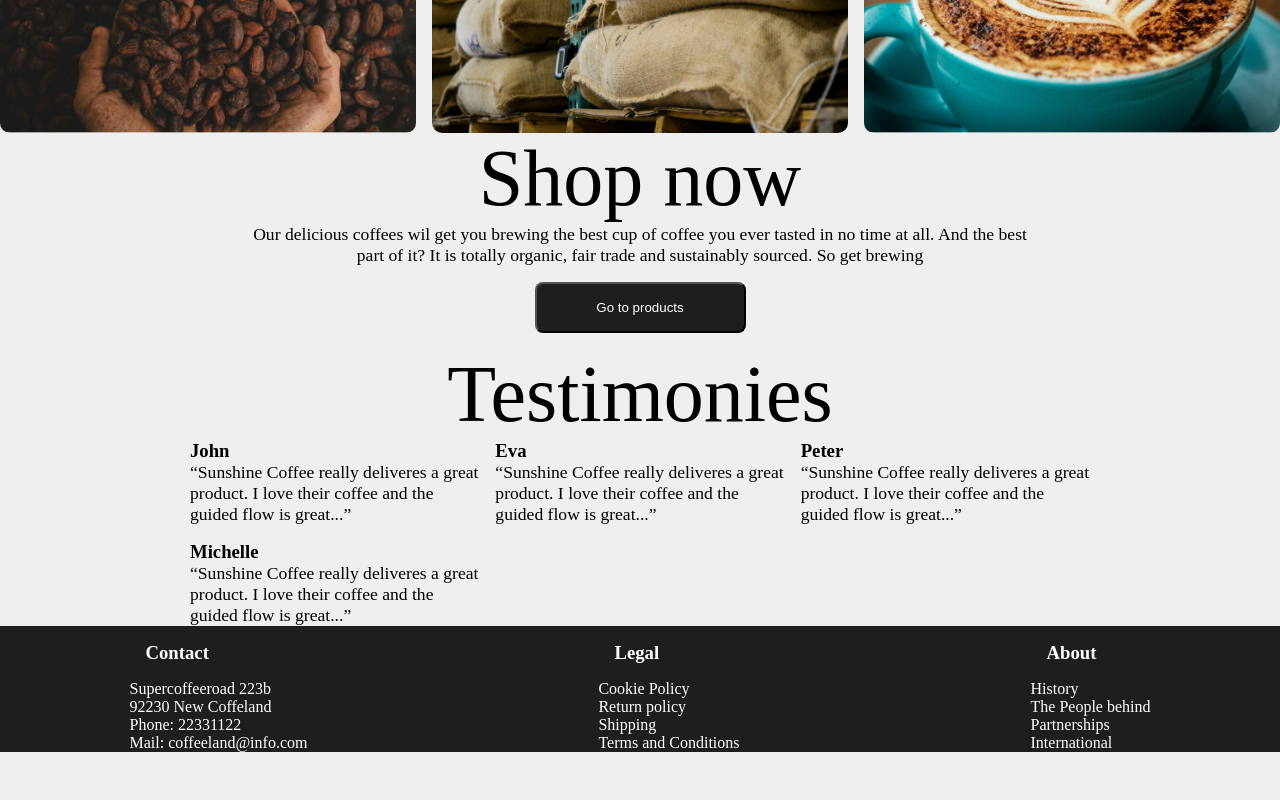
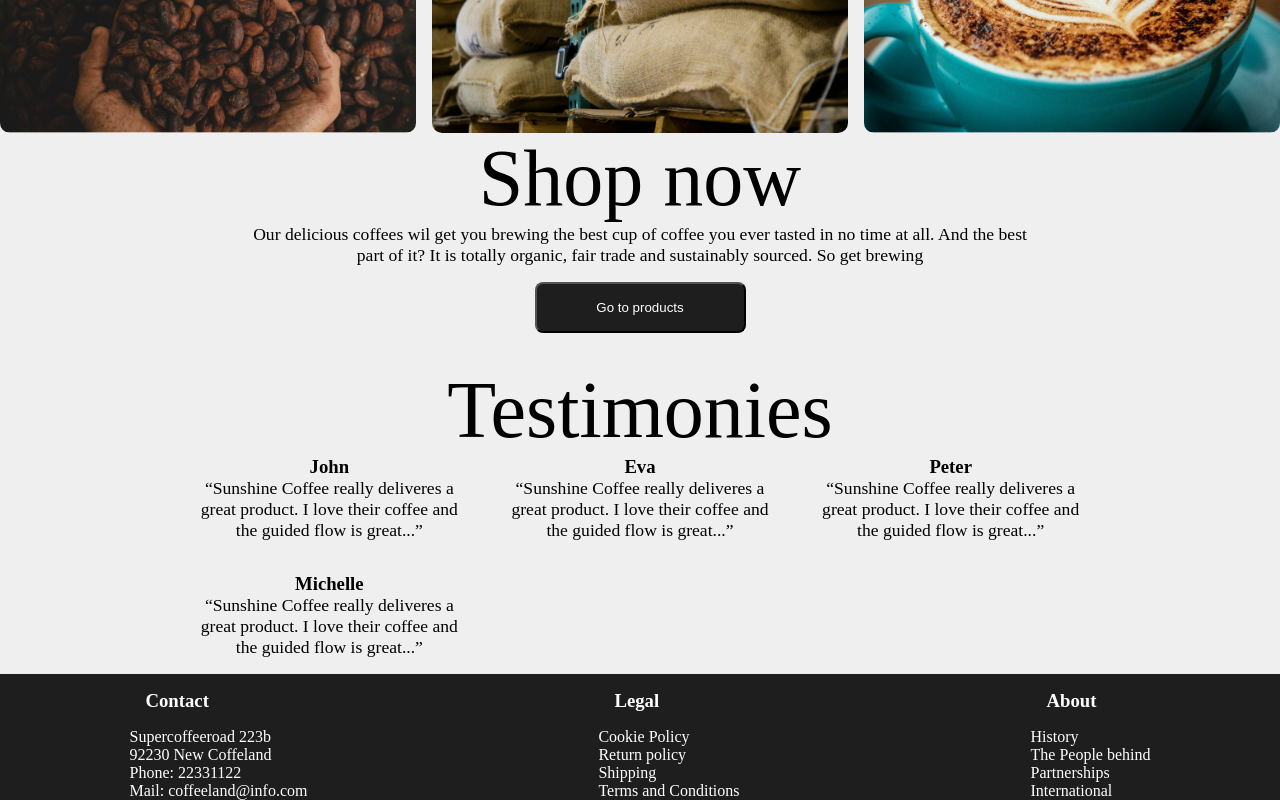
Before and after one commit to Speks2/sunshineOpgave, a React (Vite) app in the folder sunshine/: page / in a window 1280 px wide. Shown: the part 1148-1948 px from the top of the page. Before the commit the page ends 1900 px from the top, so only its background shows below. Built offline with nearby package versions, Linux system fonts and the light colour scheme; a web font is replaced by a local one.

Commit message:
yep more styling

```diff
--- a/sunshine/src/components/Main/Main.module.scss
+++ b/sunshine/src/components/Main/Main.module.scss
@@ -93,16 +93,17 @@ body {
 
 //Testimonies
 .Testimonies {
+    padding: 1rem;
     h2 {
         display: flex;
         justify-content: center;
         font-family: "Licorice", serif;
-            font-size: 5rem;
-            font-weight: 400;
+        font-size: 5rem;
+        font-weight: 400;
     }
     > div{
         display: grid;
-        gap: 1rem;
+        gap: 2rem;
         max-width: 900px;
         margin: auto;
     }
@@ -110,6 +111,12 @@ body {
         margin: 0;
         padding: 0;
         list-style: none;
+    }
+    h3 {
+        text-align: center;
+    }
+    p {
+        text-align: center;
     }
 }
 
```
